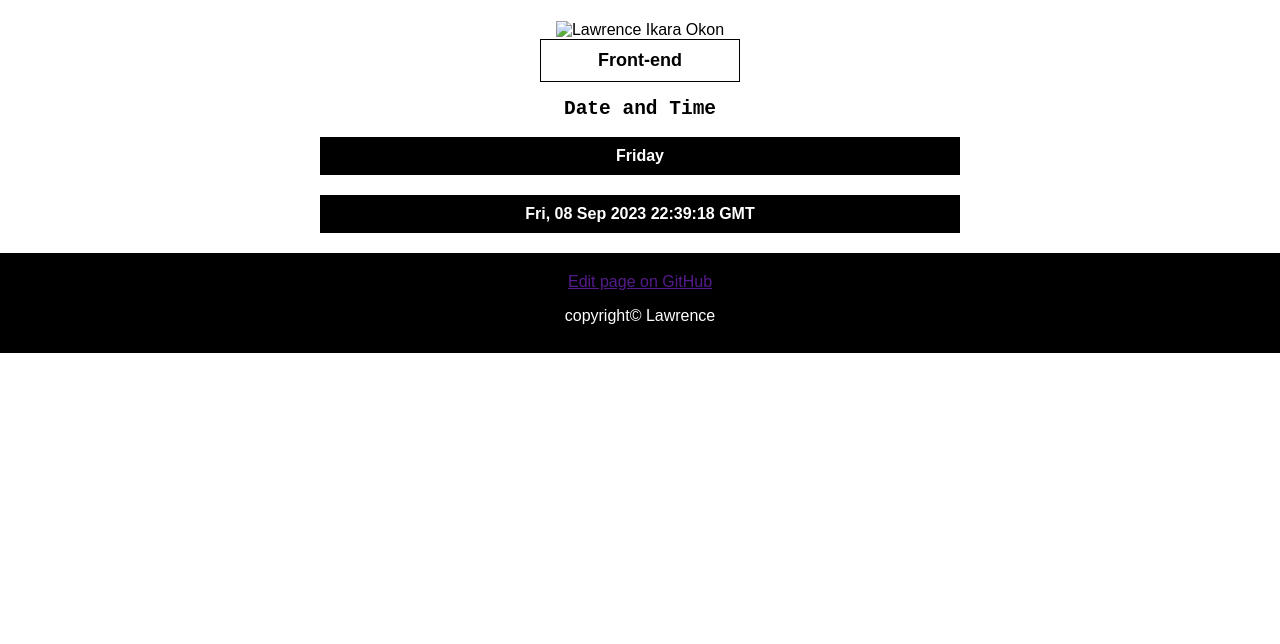
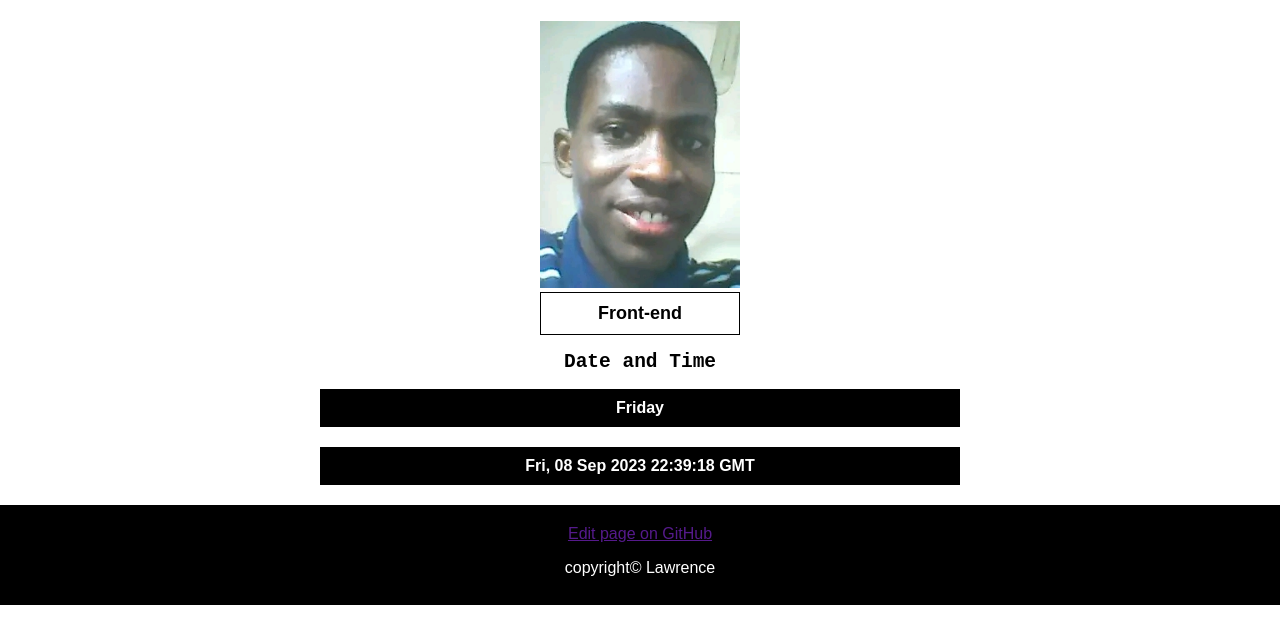
Before and after one commit to Lawrence-afi/HNG-stage-1, a plain HTML site: page index.html in a window 1280 px wide. Shown: the part 68-712 px from the top of the page. Drawn offline with Linux system fonts and the light colour scheme; the site is published under a folder, as on GitHub Pages, so addresses that start at the root find nothing.

Commit message:
Update index.html
Change the title of the page to HNG stage 1 project

```diff
--- a/index.html
+++ b/index.html
@@ -4,14 +4,14 @@
   <meta charset="UTF-8">
   <meta name="viewport" content="width=device-width, initial-scale= 1">
   <link rel="stylesheet" href="styles.css">
-  <title>Page title</title>
+  <title>HNG stage 1 project</title>
 </head>
 <body>
   <header>
     <h1 data-testid="slackUserName">Lawrence Ikara Okon</h1>
   </header>
   <main>
-    <img src="/Lawrence.jpg" alt="Lawrence Ikara Okon" data-testid="slackDisplayImage"></img>
+    <img src="Lawrence.jpg" alt="Lawrence Ikara Okon" data-testid="slackDisplayImage"></img>
     <p><span data-testid="myTrack">Front-end</span></p>
     <div>
       <h2>Date and Time</h2>
```
